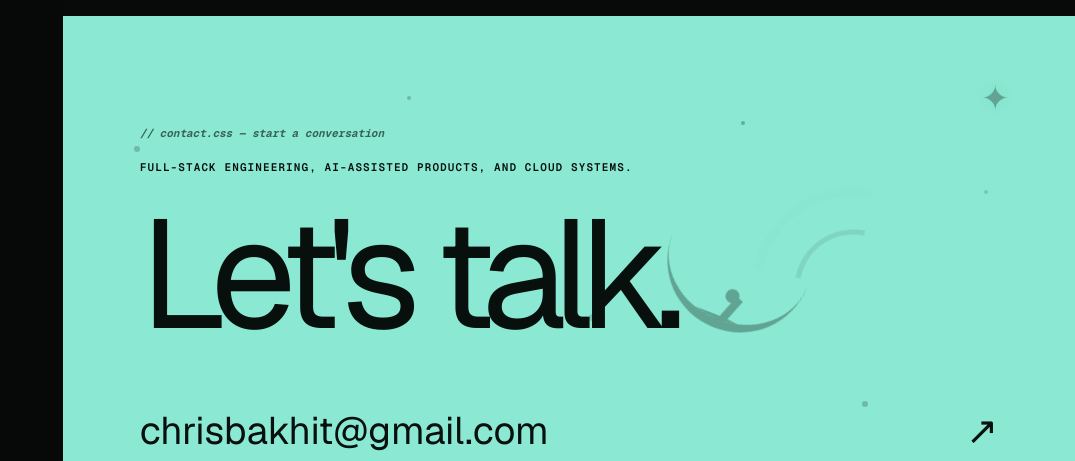
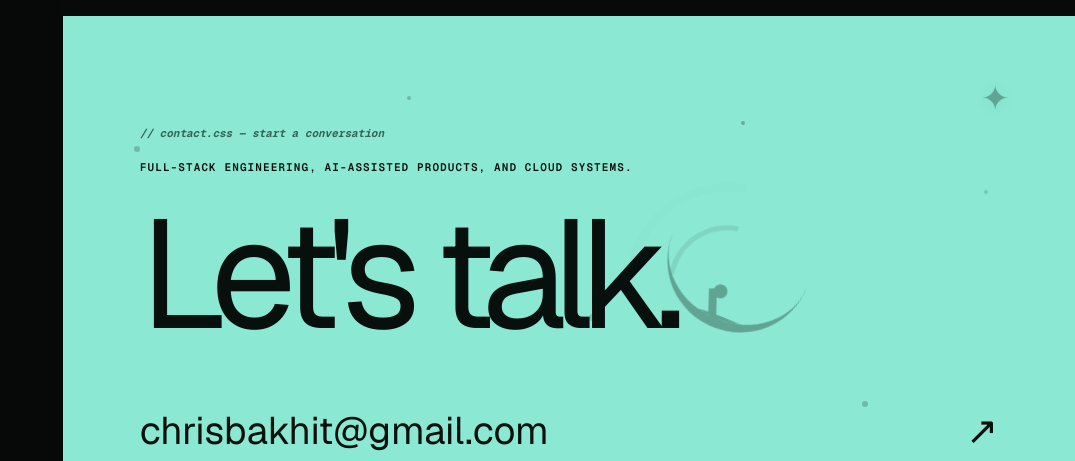
Before and after one commit to ChrisBakhit/christian-portfolio, a Next.js app: page / in a window 1280 px wide. Shown: the part 8919-9380 px from the top of the page, without its empty margins (205-1280 px from the left). Built offline with nearby package versions, Linux system fonts and the light colour scheme.

Commit message:
Flip signal waves while preserving dish

```diff
--- a/app/navigation.css
+++ b/app/navigation.css
@@ -121,10 +121,10 @@ main.sidebarOpen { padding-left: 268px; }
 .contactSky span:nth-child(1){left:7%;top:21%;width:6px;height:6px}.contactSky span:nth-child(2){left:18%;top:72%;opacity:.14}.contactSky span:nth-child(3){left:34%;top:13%}.contactSky span:nth-child(4){left:52%;top:48%;width:7px;height:7px;opacity:.16}.contactSky span:nth-child(5){left:67%;top:17%;opacity:.28}.contactSky span:nth-child(6){left:79%;top:62%;width:6px;height:6px}.contactSky span:nth-child(7){left:91%;top:28%;opacity:.15}.contactSky span:nth-child(8){left:43%;top:82%}
 .contactSignalArt { position:absolute!important; z-index:1!important; right:5%; top:9%; width:390px; height:280px; color:#07100d; pointer-events:none; opacity:.32; }
 .signalStar { position:absolute; right:15px; top:9px; font-size:34px; line-height:1; text-shadow:0 0 18px rgba(7,16,13,.32); animation:signalStarPulse 3.5s ease-in-out infinite; }
-.signalWaves { position:absolute; right:38px; top:42px; width:210px; height:180px; transform:rotate(-34deg); }
+.signalWaves { position:absolute; right:38px; top:42px; width:210px; height:180px; transform:rotate(-34deg) scaleX(-1); transform-origin:left bottom; }
 .signalWaves i { position:absolute; left:0; bottom:0; width:70px; height:70px; border:3px solid transparent; border-top-color:#07100d; border-radius:50%; opacity:0; animation:contactBroadcast 3.6s ease-out infinite; }
 .signalWaves i:nth-child(2) { animation-delay:1.2s; }.signalWaves i:nth-child(3) { animation-delay:2.4s; }
-.signalDish { position:absolute; left:20px; bottom:16px; width:145px; height:72px; overflow:hidden; border-bottom:9px solid #07100d; border-radius:0 0 100px 100px; transform:rotate(20deg) scaleX(-1); animation:dishFloat 5s ease-in-out infinite; }
+.signalDish { position:absolute; left:20px; bottom:16px; width:145px; height:72px; overflow:hidden; border-bottom:9px solid #07100d; border-radius:0 0 100px 100px; transform:rotate(20deg); animation:dishFloat 5s ease-in-out infinite; }
 .signalDish:before { content:""; position:absolute; left:66px; bottom:-41px; width:8px; height:70px; background:#07100d; transform:rotate(-20deg); }
 .signalDish:after { content:""; position:absolute; left:59px; bottom:20px; width:14px; height:14px; border-radius:50%; background:#07100d; }
 .signalDish i { position:absolute; left:45px; bottom:-3px; width:64px; height:7px; border-radius:50%; background:#07100d; }
```
